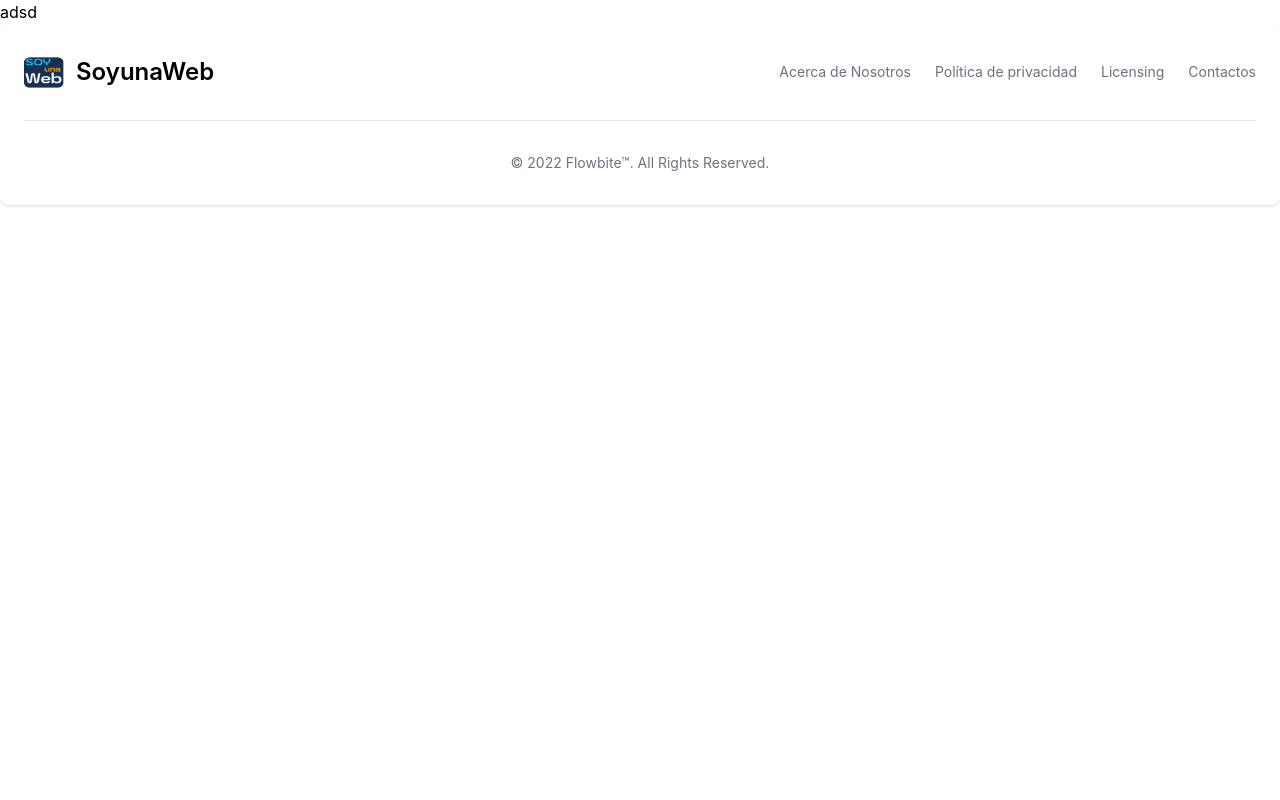
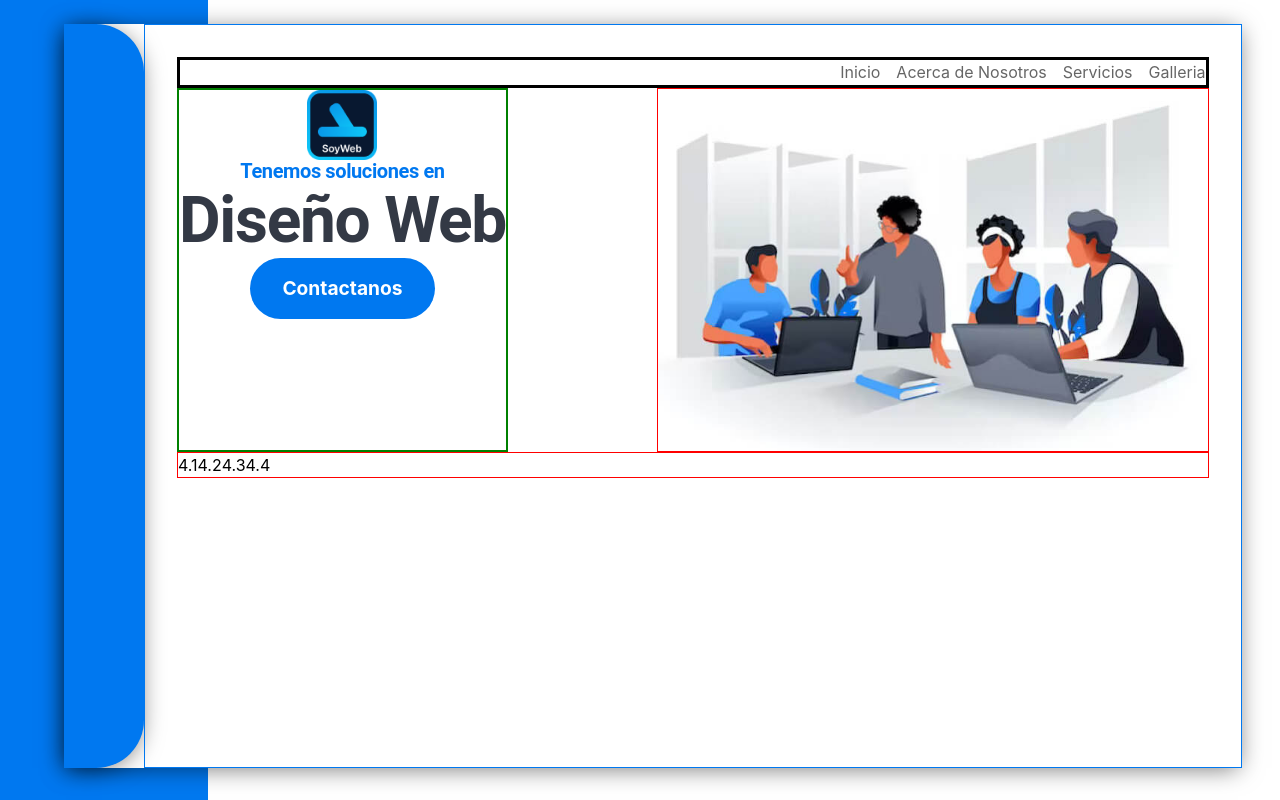
Before and after one commit to bmsebastian2/soyunaweb_Next, a Next.js app: page / in a window 1280 px wide. Shown: the top 800 px of the page. Built offline with nearby package versions, Linux system fonts and the light colour scheme.

Commit message:
Cambios en header
Se esta diseñando el head main

```diff
--- a/components/LayaoutComponent.jsx
+++ b/components/LayaoutComponent.jsx
@@ -13,6 +13,7 @@ const LayaoutComponent = ({ children, title, content }) => {
         <meta name="author" content="Sebastian Benitez/" />
         <meta name="copyright" content="SoyunaWeb" />
         <meta name="robots" content="index, follow" />
+
         <link rel="shortcut icon" href="/favicon/LogoSoyUnaWeb32X32.ico" />
         <link
           rel="stylesheet"
@@ -20,7 +21,7 @@ const LayaoutComponent = ({ children, title, content }) => {
         />
         <title>{title}</title>
       </Head>
-      <header></header>
+
       <main>{children}</main>
       {
         <script src="https://unpkg.com/flowbite@1.5.5/dist/flowbite.js"></script>
--- /dev/null
+++ b/components/head/HeaderCustom.jsx
@@ -0,0 +1,59 @@
+import Image from "next/image";
+import React from "react";
+import style from "./header.module.css";
+
+const HeaderCustom = () => {
+  return (
+    <header className={style.header}>
+      <div className={style.sobre}>
+        <div className={style.left}></div>
+        <div className={style.right}>
+
+          <div className={style.menu} style={{ border: "3px solid black" }}>
+            <ul className={style.listMenu}>
+              <li>Inicio</li>
+              <li>Acerca de Nosotros</li>
+              <li>Servicios</li>
+              <li>Galleria</li>
+            </ul>
+          </div>
+
+          <div className={style.containerImagen}>
+            <div className={style.containerHeroe}>
+              <div className="">
+                <Image src={"/Logo_M.png"} width={70} height={70} />
+              </div>
+              <div className="">
+                {" "}
+                <h4>Tenemos soluciones en</h4>{" "}
+              </div>
+              <div className="">
+                <h1>Diseño Web</h1>
+              </div>
+
+              <div className="">
+                <button>Contactanos</button>
+              </div>
+            </div>
+            <div className={null} style={{ border: "1px solid red" }}>
+              <Image src={"/Reunion.jpg"} width={550} height={550} />
+            </div>
+          </div>
+
+          <div
+            className={style.containerFooter}
+            style={{ border: "1px solid red" }}
+          >
+            <div className="">4.1</div>
+            <div className="">4.2</div>
+            <div className="">4.3</div>
+            <div className="">4.4</div>
+          </div>
+
+        </div>
+      </div>
+    </header>
+  );
+};
+
+export default HeaderCustom;
--- /dev/null
+++ b/components/head/header.module.css
@@ -0,0 +1,158 @@
+.header {
+    height: 100vh;
+    border-left: 13rem solid #0078F0;
+    /* position: relative; */
+    padding-top: 1.5rem;
+
+}
+
+.listMenu {
+    display: flex;
+    gap: 1rem;
+    opacity: 60%;
+
+}
+
+.listMenu li:after {
+    display: block;
+    content: '';
+    border-bottom: solid 1.2px #0078F0;
+    transform: scaleX(0);
+    transition: transform 250ms ease-in-out;
+}
+
+.listMenu li:hover {
+    color: #0078F0;
+    transition: color 0.5s;
+}
+
+.listMenu li:hover:after {
+    transform: scaleX(1);
+}
+
+.listMenu li:after {
+    transform-origin: 100% 50%;
+}
+
+.listMenu li:after {
+    transform-origin: 0% 50%;
+}
+
+
+.sobre {
+    margin-left: -9rem;
+    height: 93vh;
+    width: 92vw;
+    background-color: white;
+    box-shadow: -1px 3px 23px -3px rgba(0, 0, 0, 0.56);
+    display: flex;
+
+}
+
+.left {
+    min-width: 5rem;
+    background-color: #0078F0;
+    border-top-right-radius: 3rem;
+    border-bottom-right-radius: 3rem;
+    box-shadow: -1px 3px 23px -3px rgba(0, 0, 0, 0.56);
+
+}
+
+.right {
+    padding: 2rem;
+    flex: 100%;
+    min-height: 100%;
+    border: 1px solid #0078F0;
+}
+
+.menu {
+    display: flex;
+    justify-content: right;
+}
+
+.containerHeroe {
+    border: 2px solid green;
+    display: flex;
+    flex-direction: column;
+    align-items: center;
+}
+
+.containerHeroe h4 {
+
+    font-family: 'Roboto';
+    font-style: normal;
+    font-weight: 700;
+    font-size: 20px;
+    line-height: 23px;
+    text-align: center;
+    letter-spacing: -0.02em;
+
+    color: #0078F0;
+}
+
+.containerHeroe h1 {
+
+    font-family: 'Roboto';
+    font-style: normal;
+    font-weight: 600;
+    font-size: 64px;
+    line-height: 75px;
+    text-align: center;
+    letter-spacing: -0.02em;
+
+    color: #333945;
+
+}
+
+.containerHeroe button {
+    background-color: #0078F0;
+    padding: 1rem 2rem 1rem 2rem;
+    border-radius: 2rem;
+    color: #fff;
+    font-size: 1.2rem;
+    font-weight: bold;
+
+}
+
+.containerImagen {
+    display: flex;
+    justify-content: space-between;
+}
+
+.containerFooter {
+    display: flex;
+}
+
+@media (max-width:768px) {
+    .header {
+        border-left: 0;
+        /* position: relative; */
+        padding: 0rem;
+
+    }
+
+    .sobre {
+        margin-left: 0;
+        height: 100vh;
+        width: 100vw;
+        background-color: white;
+        flex-direction: column;
+        box-shadow: none;
+    }
+
+    .menu {
+        display: none;
+    }
+
+    .left {
+        min-height: 1.5rem;
+        border-radius: 0;
+        box-shadow: -1px 3px 23px -3px rgba(0, 0, 0, 0.56);
+
+    }
+
+    .containerImagen {
+        flex-direction: column;
+    }
+
+}
--- a/pages/index.jsx
+++ b/pages/index.jsx
@@ -1,10 +1,12 @@
 import LayaoutComponent from "../components/LayaoutComponent";
+import HeadCustom from "../components/head/HeaderCustom";
 export default function Home() {
   return (
     <LayaoutComponent
       content={"Servicio de diseño de páginas web. Diseño web."}
       title={"Diseño web | SoyunaWeb"}
     >
+      <HeadCustom />
       <p>adsd</p>
     </LayaoutComponent>
   );
```
Also changed, not shown: public/Logo_M.png (added), public/Reunion.jpg (added).
